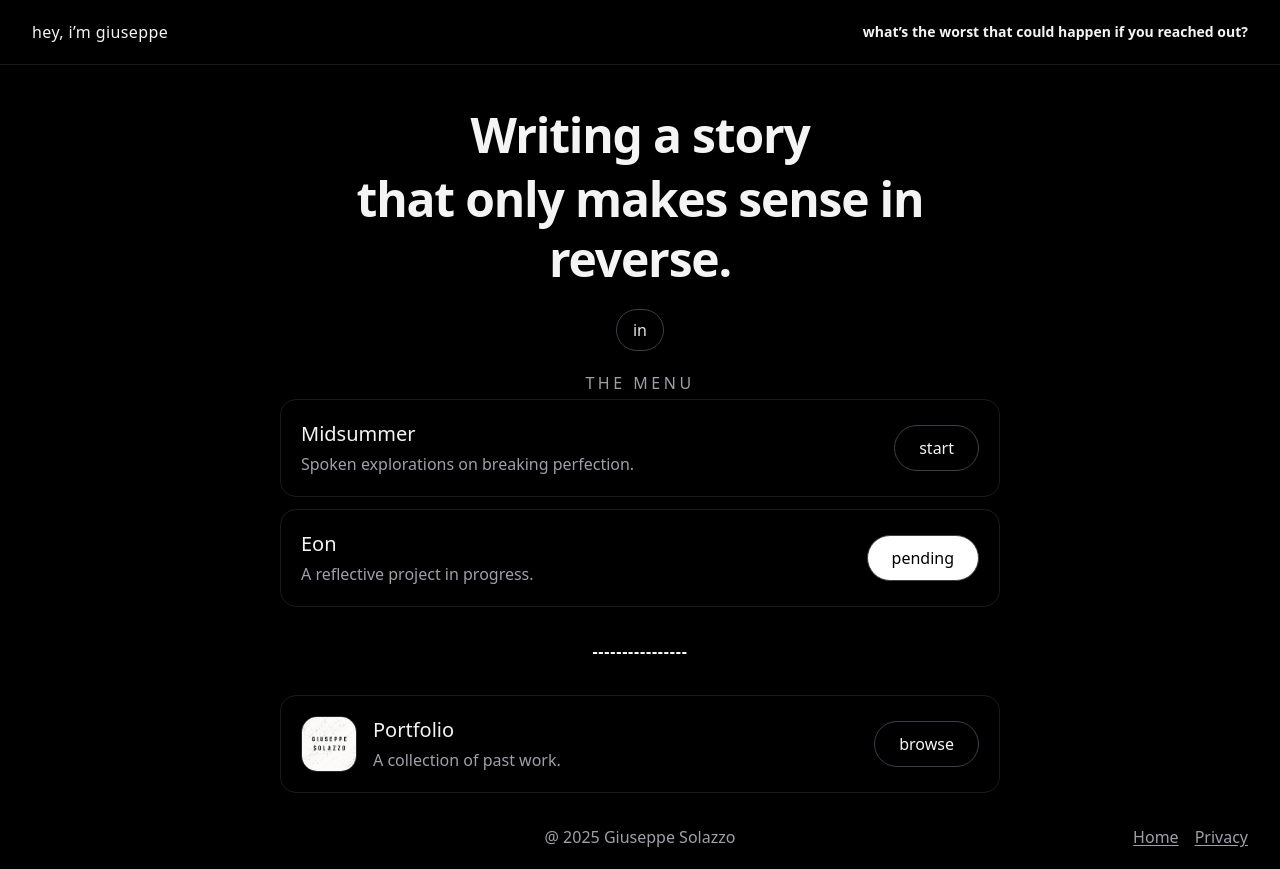
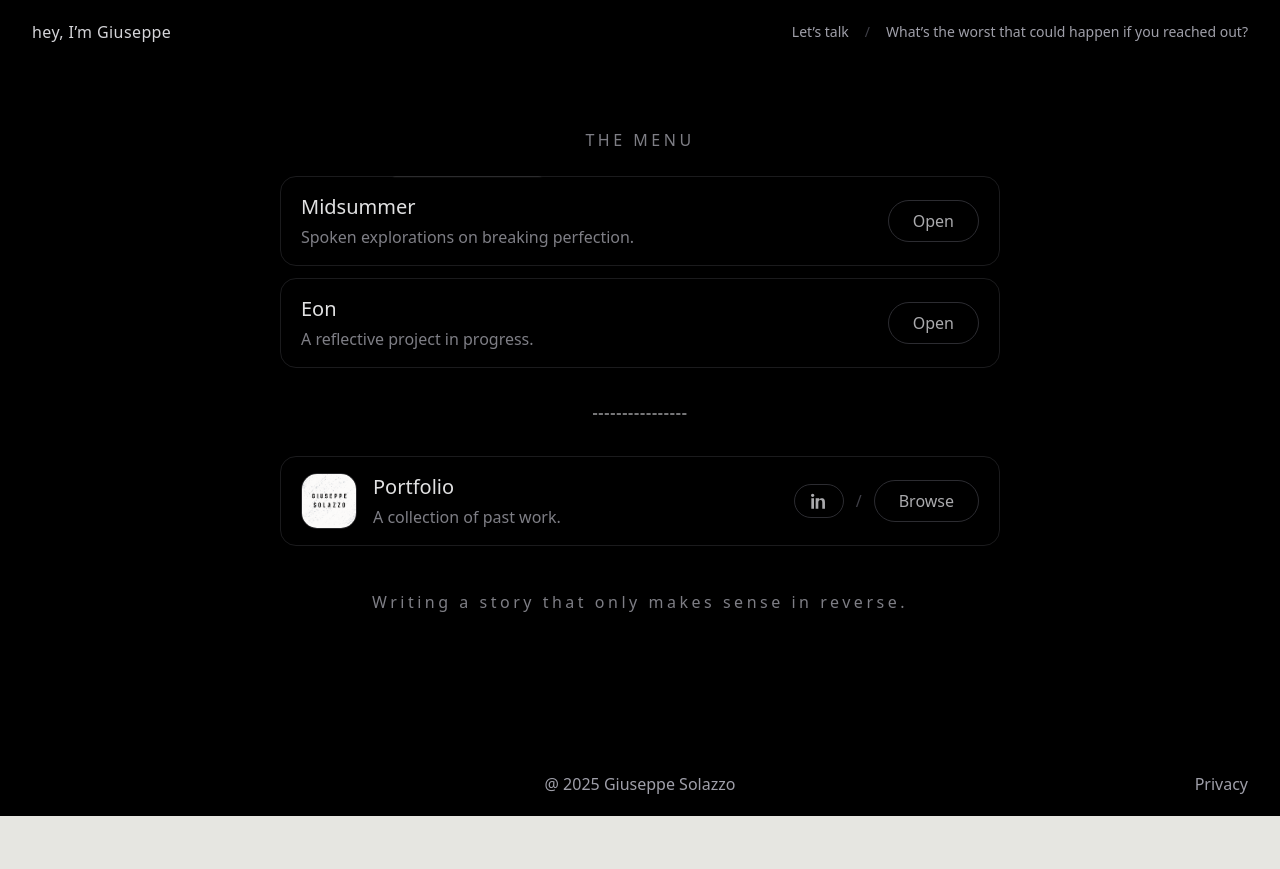
Before and after one commit to giosolazzo/personal-site, a Next.js app: page / in a window 1280 px wide. After the commit the page ends 816 px from the top, so only its background shows below. Built offline with nearby package versions, Linux system fonts and the light colour scheme.

Commit message:
Update landing

```diff
--- a/src/app/page.tsx
+++ b/src/app/page.tsx
@@ -1,111 +1,329 @@
+"use client";
+
 import Link from "next/link";
+import { useEffect, useMemo, useState } from "react";
 import Thumb from "@/components/Thumb";
 
+const NARRATIVE = "Writing a story that only makes sense in reverse.";
+
+function prefersReducedMotion(): boolean {
+  if (typeof window === "undefined") return false;
+  return (
+    window.matchMedia?.("(prefers-reduced-motion: reduce)")?.matches ?? false
+  );
+}
+
+/**
+ * Narrative as characters so we can apply a subtle shadow pass.
+ * No forced line breaks -> wraps naturally.
+ */
+function CharLine({
+  text,
+  activeIdxFromEnd,
+}: {
+  text: string;
+  activeIdxFromEnd: number | null; // 0 = last char
+}) {
+  const chars = useMemo(() => text.split(""), [text]);
+  const activeIdx =
+    activeIdxFromEnd !== null ? chars.length - 1 - activeIdxFromEnd : -1;
+
+  return (
+    <span>
+      {chars.map((ch, i) => {
+        const isActive = i === activeIdx;
+        return (
+          <span key={i} className={isActive ? "wave-shadow" : ""}>
+            {ch}
+          </span>
+        );
+      })}
+    </span>
+  );
+}
+
+/**
+ * Card wrapper with a clean stroke trace that runs ONCE, triggered by CSS delays.
+ * No React toggling -> no glitch.
+ */
+function TraceBorderCard({
+  seqClassName,
+  children,
+}: {
+  seqClassName: string; // "trace-0" | "trace-1" | "trace-2"
+  children: React.ReactNode;
+}) {
+  return (
+    <div className={["trace-wrap", seqClassName].join(" ")}>
+      <div className="trace-surface">{children}</div>
+
+      <svg
+        className="trace-svg"
+        viewBox="0 0 100 100"
+        preserveAspectRatio="none"
+        aria-hidden="true"
+      >
+        <rect
+          x="1"
+          y="1"
+          width="98"
+          height="98"
+          rx="15"
+          ry="15"
+          fill="none"
+          stroke="rgba(255,255,255,0.55)"
+          strokeWidth="0.7"
+          strokeLinecap="round"
+          strokeLinejoin="round"
+          className="trace-stroke"
+        />
+      </svg>
+    </div>
+  );
+}
+
+function LinkedInIconBW({ size = 16 }: { size?: number }) {
+  return (
+    <svg
+      width={size}
+      height={size}
+      viewBox="0 0 24 24"
+      aria-hidden="true"
+      focusable="false"
+      className="inline-block"
+    >
+      <path
+        fill="currentColor"
+        d="M4.98 3.5C4.98 4.88 3.87 6 2.5 6S0 4.88 0 3.5 1.12 1 2.5 1s2.48 1.12 2.48 2.5ZM.5 23.5h4V7.98h-4V23.5ZM8.5 7.98h3.83v2.12h.05c.53-1 1.83-2.06 3.77-2.06 4.03 0 4.78 2.65 4.78 6.1v9.36h-4v-8.3c0-1.98-.04-4.52-2.76-4.52-2.76 0-3.18 2.16-3.18 4.39v8.43h-4V7.98Z"
+      />
+    </svg>
+  );
+}
+
 export default function Home() {
+  const reduced = useMemo(() => {
+    if (typeof window === "undefined") return false;
+    return prefersReducedMotion();
+  }, []);
+
+  // --- Narrative shadow sweep ---
+  const [activeIdxFromEnd, setActiveIdxFromEnd] = useState<number | null>(null);
+
+  useEffect(() => {
+    if (reduced) return;
+
+    const speed = 60; // slower = more “smog”
+    const shadowHold = 520; // longer = visible but subtle
+
+    const runWave = () => {
+      const len = NARRATIVE.length;
+      let idx = 0;
+
+      const waveTimer = window.setInterval(() => {
+        setActiveIdxFromEnd(idx);
+
+        const clearTimer = window.setTimeout(() => {
+          setActiveIdxFromEnd(null);
+        }, shadowHold);
+
+        idx += 1;
+
+        if (idx >= len) {
+          window.clearInterval(waveTimer);
+          window.clearTimeout(clearTimer);
+          setActiveIdxFromEnd(null);
+        }
+      }, speed);
+    };
+
+    const startTimer = window.setTimeout(runWave, 1200);
+
+    return () => {
+      window.clearTimeout(startTimer);
+    };
+  }, [reduced]);
+
   return (
     <main className="bg-black text-zinc-100">
+      <style>{`
+        /* Smoggy palette on black */
+        .smog-strong { color: rgba(244,244,245,0.92); }
+        .smog { color: rgba(212,212,216,0.80); }
+        .smog-muted { color: rgba(161,161,170,0.78); }
+
+        /* Character shadow sweep (smoggy, not “flash”) */
+        @keyframes shadowWave {
+          0%   { text-shadow: 0 0 0 rgba(255,255,255,0); opacity: 1; }
+          35%  { text-shadow: 0 0 14px rgba(255,255,255,0.10), 0 0 2px rgba(255,255,255,0.06); opacity: 0.96; }
+          100% { text-shadow: 0 0 0 rgba(255,255,255,0); opacity: 1; }
+        }
+        .wave-shadow { animation: shadowWave 780ms ease-out; }
+
+        /* Trace border wrapper */
+        .trace-wrap { position: relative; border-radius: 16px; }
+        .trace-surface {
+          border-radius: 16px;
+          border: 1px solid rgba(39,39,42,0.70);
+          background: transparent;
+        }
+        .trace-svg { position: absolute; inset: 0; width: 100%; height: 100%; pointer-events: none; }
+
+        /*
+          KEY: trace ALWAYS exists, animation scheduled via CSS + delays.
+          No React toggling -> no dash jump/glitch.
+        */
+        .trace-stroke {
+          opacity: 0;
+          stroke-dasharray: 52 468;
+          stroke-dashoffset: 0;
+        }
+
+        @keyframes traceOnce {
+          0%   { opacity: 0; stroke-dashoffset: 0; }
+          8%   { opacity: 0.38; }
+          92%  { opacity: 0.38; }
+          100% { opacity: 0; stroke-dashoffset: -520; }
+        }
+
+        /* sequence timing */
+        .trace-0 .trace-stroke { animation: traceOnce 5.2s linear 1 forwards; animation-delay: 0.6s; }
+        .trace-1 .trace-stroke { animation: traceOnce 5.2s linear 1 forwards; animation-delay: 6.3s; }
+        .trace-2 .trace-stroke { animation: traceOnce 5.2s linear 1 forwards; animation-delay: 12.0s; }
+
+        @media (prefers-reduced-motion: reduce) {
+          .trace-0 .trace-stroke,
+          .trace-1 .trace-stroke,
+          .trace-2 .trace-stroke { animation: none !important; opacity: 0 !important; }
+          .wave-shadow { animation: none !important; }
+        }
+      `}</style>
+
       <div
         className="mx-auto max-w-3xl px-6
                    min-h-[calc(100svh-var(--hdr)-var(--ftr))]
                    flex flex-col"
       >
-        {/* HERO */}
-        <section className="pt-10 pb-1 text-center">
-          <h1 className="mx-auto max-w-3xl font-semibold tracking-tight text-[30px] sm:text-5xl leading-[1.25]">
-            <span className="block">Writing a story</span>
-            <span className="block mt-1">that only makes sense in reverse.</span>
-          </h1>
+        {/* Move content LOWER (more middle but still a bit up) */}
+        <div className="h-14 sm:h-16" />
 
-          {/* LinkedIn bubble under the title */}
-          <div className="mt-5 flex justify-center">
-            <a
-              href="https://www.linkedin.com/in/giuseppe-solazzo/"
-              target="_blank"
-              rel="noopener noreferrer"
-              className="inline-flex items-center justify-center rounded-full border border-zinc-700 px-4 py-2 text-sm sm:text-base text-zinc-200 hover:bg-zinc-100 hover:text-black transition"
-              aria-label="Giuseppe on LinkedIn"
-            >
-              in
-            </a>
-          </div>
-
-          {/* “THE MENU” a bit bigger */}
-          <p className="mt-5 text-sm sm:text-base uppercase tracking-[0.22em] text-zinc-400">
+        {/* THE MENU */}
+        <section className="text-center">
+          <p className="text-sm sm:text-base uppercase tracking-[0.22em] smog-muted">
             THE MENU
           </p>
         </section>
 
-        {/* MENU CARDS */}
-        <section className="pb-1">
+        {/* Cards */}
+        <section className="mt-6 pb-1">
           <div className="space-y-3">
             {/* Midsummer */}
-            <div className="rounded-2xl border border-zinc-800/70 p-5">
+            <TraceBorderCard seqClassName="trace-0">
+              <div className="px-5 py-4">
                 <div className="flex items-center justify-between gap-5">
                   <div>
-                  <h2 className="text-lg sm:text-xl font-medium">Midsummer</h2>
-                  <p className="mt-1 text-[15px] sm:text-base text-zinc-400">
+                    <h2 className="text-lg sm:text-xl font-medium smog-strong">
+                      Midsummer
+                    </h2>
+                    <p className="mt-1 text-[15px] sm:text-base smog-muted">
                       Spoken explorations on breaking perfection.
                     </p>
                   </div>
+
                   <a
                     href="https://midsummerlab.com/midsummer"
-                  className="rounded-full border border-zinc-700 px-6 py-2.5 text-sm sm:text-base hover:bg-zinc-100 hover:text-black transition"
+                    className="rounded-full border border-zinc-700/70 px-6 py-2 text-sm sm:text-base smog hover:border-zinc-500/70 hover:text-zinc-100 transition"
                   >
-                  start
+                    Open
                   </a>
                 </div>
               </div>
+            </TraceBorderCard>
 
             {/* Eon */}
-            <div className="rounded-2xl border border-zinc-800/70 p-5">
+            <TraceBorderCard seqClassName="trace-1">
+              <div className="px-5 py-4">
                 <div className="flex items-center justify-between gap-5">
                   <div>
-                  <h2 className="text-lg sm:text-xl font-medium">Eon</h2>
-                  <p className="mt-1 text-[15px] sm:text-base text-zinc-400">
+                    <h2 className="text-lg sm:text-xl font-medium smog-strong">
+                      Eon
+                    </h2>
+                    <p className="mt-1 text-[15px] sm:text-base smog-muted">
                       A reflective project in progress.
                     </p>
                   </div>
+
                   <Link
                     href="/eon"
-                  className="rounded-full border border-zinc-700 px-6 py-2.5 text-sm sm:text-base bg-white text-black hover:bg-black hover:text-white transition"
+                    className="rounded-full border border-zinc-700/70 px-6 py-2 text-sm sm:text-base smog hover:border-zinc-500/70 hover:text-zinc-100 transition"
                   >
-                  pending
+                    Open
                   </Link>
                 </div>
               </div>
+            </TraceBorderCard>
 
-            {/* SHORT, BOLD WHITE DIVIDER (not full-width) */}
+            {/* Divider */}
             <div className="my-6 sm:my-8 text-center">
-              <span className="inline-block text-white font-semibold tracking-wider select-none">
+              <span className="inline-block smog font-semibold tracking-wider select-none opacity-70">
                 ----------------
               </span>
             </div>
 
             {/* Portfolio */}
-            <div className="rounded-2xl border border-zinc-800/70 p-5">
+            <TraceBorderCard seqClassName="trace-2">
+              <div className="px-5 py-4">
                 <div className="flex items-center justify-between gap-5">
                   <div className="flex items-center gap-4">
-                  <Thumb src="/images/portfolio/gio-logo.png" alt="Giuseppe logo" size={56} />
+                    <Thumb
+                      src="/images/portfolio/gio-logo.png"
+                      alt="Giuseppe logo"
+                      size={56}
+                    />
                     <div>
-                    <h2 className="text-lg sm:text-xl font-medium">Portfolio</h2>
-                    <p className="mt-1 text-[15px] sm:text-base text-zinc-400">
+                      <h2 className="text-lg sm:text-xl font-medium smog-strong">
+                        Portfolio
+                      </h2>
+                      <p className="mt-1 text-[15px] sm:text-base smog-muted">
                         A collection of past work.
                       </p>
                     </div>
                   </div>
 
+                  {/* LinkedIn icon-only / Browse */}
+                  <div className="flex items-center gap-3">
+                    <a
+                      href="https://www.linkedin.com/in/giuseppe-solazzo/"
+                      target="_blank"
+                      rel="noopener noreferrer"
+                      className="rounded-full border border-zinc-700/70 px-4 py-2 text-sm sm:text-base smog hover:border-zinc-500/70 hover:text-zinc-100 transition inline-flex items-center"
+                      aria-label="Open Giuseppe on LinkedIn"
+                      title="LinkedIn"
+                    >
+                      <LinkedInIconBW size={16} />
+                    </a>
+
+                    <span className="text-zinc-700 select-none">/</span>
+
                     <Link
                       href="/portfolio"
-                  className="rounded-full border border-zinc-700 px-6 py-2.5 text-sm sm:text-base hover:bg-zinc-100 hover:text-black transition"
+                      className="rounded-full border border-zinc-700/70 px-6 py-2 text-sm sm:text-base smog hover:border-zinc-500/70 hover:text-zinc-100 transition"
                     >
-                  browse
+                      Browse
                     </Link>
                   </div>
                 </div>
               </div>
+            </TraceBorderCard>
+          </div>
         </section>
 
-        {/* small fixed spacer so footer is visible without scroll */}
+        {/* Phrase back (under Portfolio) in THE MENU style */}
+        <section className="mt-10 text-center">
+          <p className="text-sm sm:text-base tracking-[0.22em] smog-muted">
+            {NARRATIVE}
+          </p>
+        </section>
+
         <div className="mt-auto h-2" />
       </div>
     </main>
--- a/src/components/SiteFooter.tsx
+++ b/src/components/SiteFooter.tsx
@@ -21,8 +21,13 @@ export default function SiteFooter() {
           @ 2025 Giuseppe Solazzo
         </span>
         <nav className="justify-self-end flex items-center gap-4 text-sm sm:text-base">
-          <Link href="/" className="underline underline-offset-2 hover:text-white">Home</Link>
-          <Link href="/privacy" className="underline underline-offset-2 hover:text-white">Privacy</Link>
+<Link
+  href="/privacy"
+  className="hover:text-white transition"
+>
+  Privacy
+</Link>
+
         </nav>
       </div>
     </footer>
--- a/src/components/SiteHeader.tsx
+++ b/src/components/SiteHeader.tsx
@@ -2,31 +2,52 @@
 
 import Link from "next/link";
 import { usePathname } from "next/navigation";
+
+const CAL_LINK = "https://cal.com/gio-solazzo";
 
 export default function SiteHeader() {
   const pathname = usePathname();
   const isPortfolio = pathname?.startsWith("/portfolio");
 
   return (
-    <header
-      className={[
-        "sticky top-0 z-40 text-zinc-100 border-b",
-        isPortfolio ? "bg-transparent border-transparent" : "bg-black border-white/10",
-      ].join(" ")}
-    >
+<header
+  className={[
+    "sticky top-0 z-40 text-zinc-100",
+    isPortfolio ? "bg-transparent" : "bg-black",
+  ].join(" ")}
+>
+
       <div className="mx-auto max-w-7xl px-6 sm:px-8 h-16 flex items-center justify-between">
-        {/* left: site label */}
-        <Link href="/" className="font-medium tracking-wide">
-          hey, i’m giuseppe
+        {/* left */}
+        <Link
+          href="/"
+          className="font-medium tracking-wide text-zinc-300 hover:text-zinc-100 transition"
+        >
+          hey, I’m Giuseppe
         </Link>
 
-        {/* right: contact */}
-        <nav className="flex items-center gap-6 text-sm">
+        {/* right */}
+        <nav className="flex items-center gap-4 text-sm">
+          <a
+            href={CAL_LINK}
+            target="_blank"
+            rel="noopener noreferrer"
+            className="text-zinc-400 hover:text-zinc-100 transition"
+            aria-label="Schedule a call"
+            title="Schedule a call"
+          >
+            Let’s talk
+          </a>
+
+          <span className="text-zinc-700 select-none">/</span>
+
           <Link
             href="/contact"
-            className="font-semibold hover:opacity-80 no-underline"
+            className="text-zinc-400 hover:text-zinc-100 transition"
+            aria-label="Send a message"
+            title="Send a message"
           >
-            what’s the worst that could happen if you reached out?
+            What’s the worst that could happen if you reached out?
           </Link>
         </nav>
       </div>
```
Lines whose indentation alone changed are shown as unchanged.
